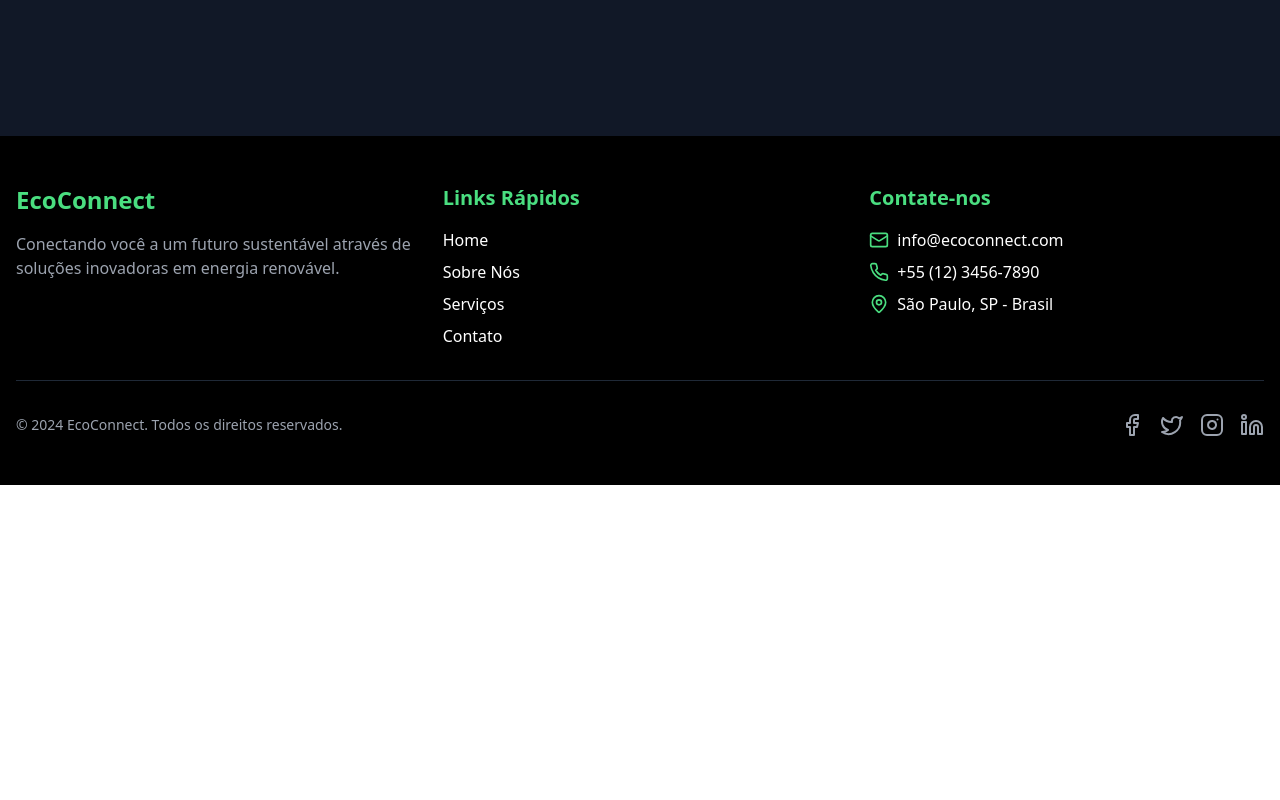
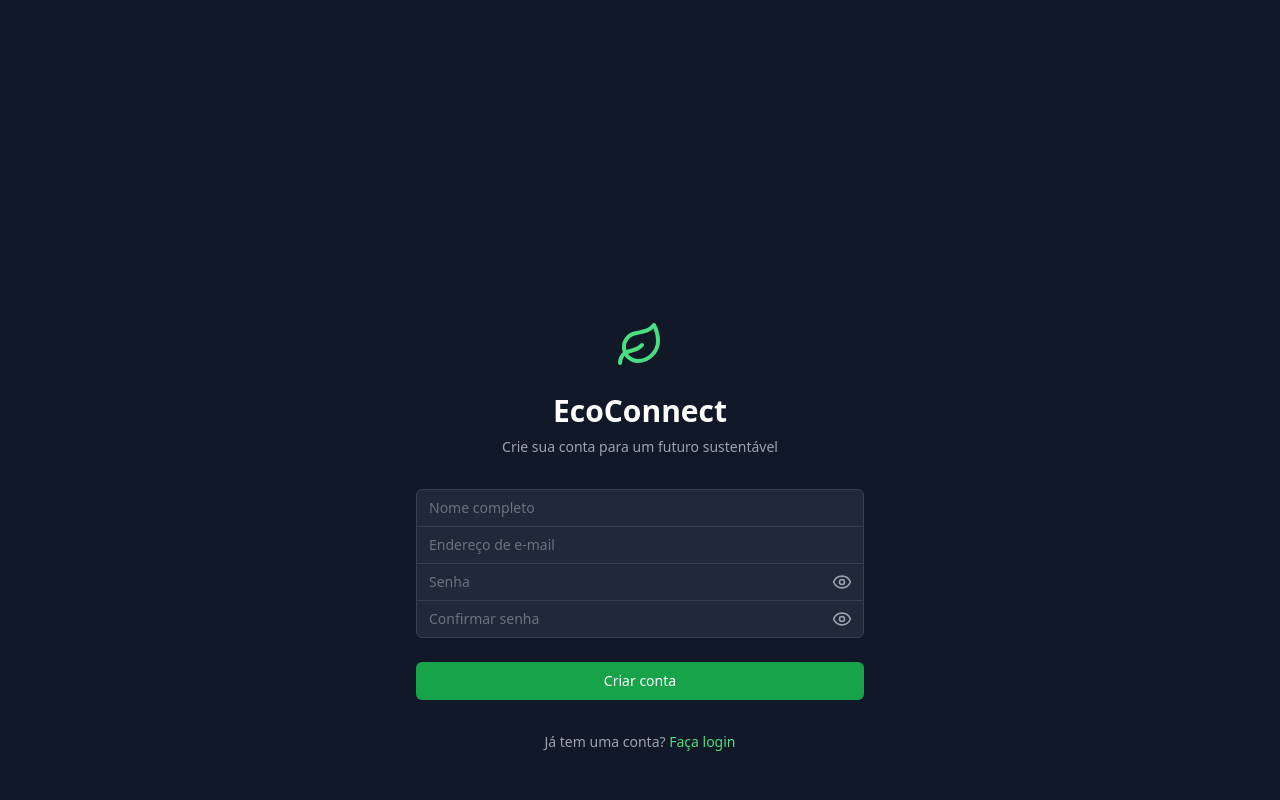
Before and after one commit to ThomasRodri/global, a Next.js app: page / in a window 1280 px wide. Shown: the part 1540-2340 px from the top of the page. Before the commit the page ends 2025 px from the top, so only its background shows below. Built offline with nearby package versions, Linux system fonts and the light colour scheme.

Commit message:
teste dos componentes na page principal

```diff
--- a/src/app/page.tsx
+++ b/src/app/page.tsx
@@ -1,3 +1,4 @@
+import Cadastro from "@/components/Cadastro";
 import Carrossel from "@/components/Carrossel";
 import LoginPage from "@/components/Login";
 
@@ -6,6 +7,7 @@ export default function Home() {
     <div>
       <Carrossel/>
       <LoginPage/>
+      <Cadastro/>
     </div>
 
   );
```
